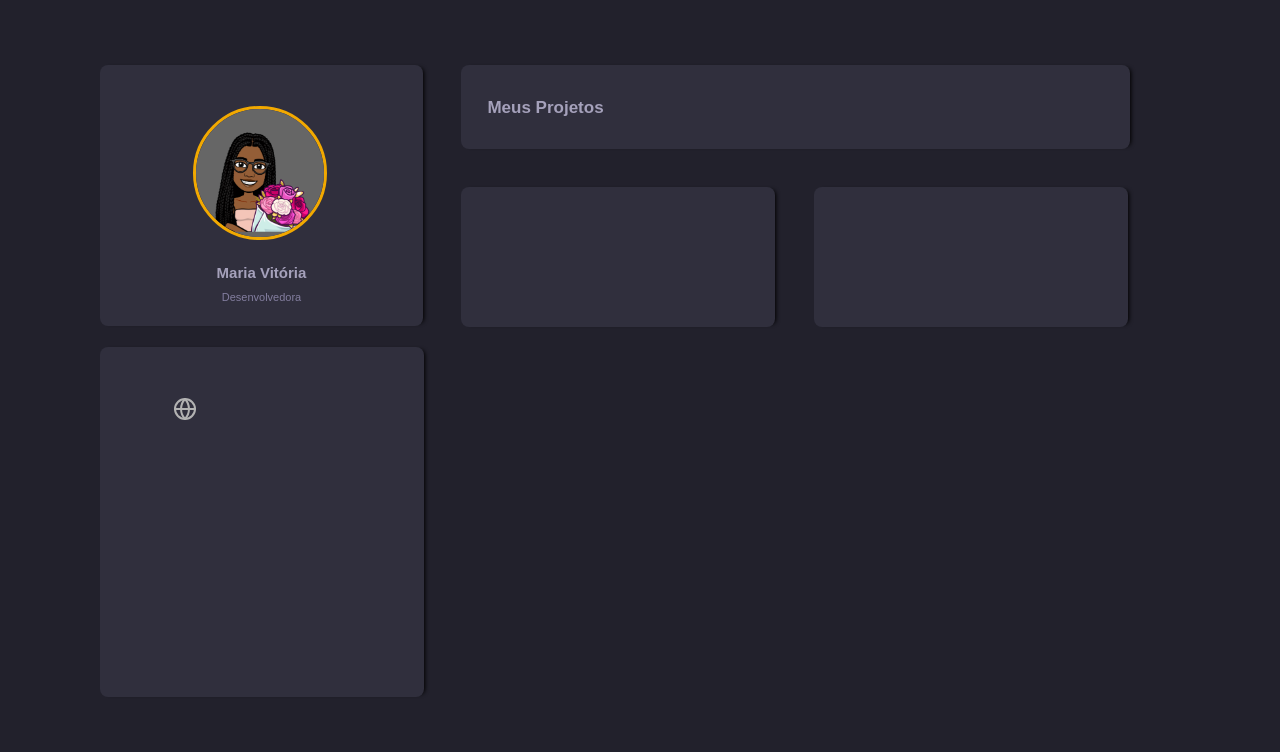
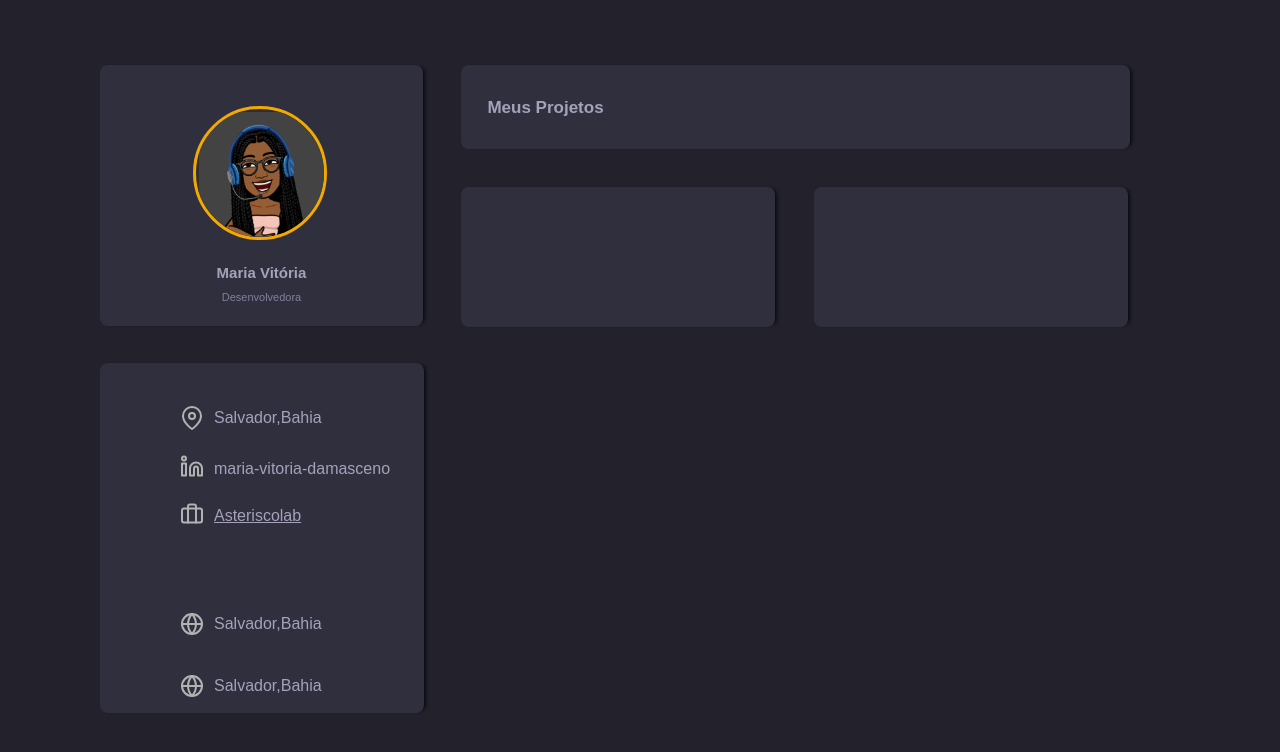
Before and after one commit to Maria-a17/Portifolio-HTML-CSS, a plain HTML site: page index.html in a window 1280 px wide. Drawn offline with Linux system fonts and the light colour scheme.

Commit message:
atualizaçoes

```diff
--- a/index.html
+++ b/index.html
@@ -16,7 +16,7 @@
                 <div class="divmae">
                     <div id="container-a">
 
-                        <img class="perfil" src="assets/perfil2.png" width="128px" , height="128px">
+                        <img id="perfil" src="assets/perfil3.png" width="128px" , height="128px">
                         <h1 class="txt-a">Maria Vitória</h1>
                         <p class="txt-a2">Desenvolvedora</p>
                     </div>
@@ -32,12 +32,35 @@
                 </div>
                 <div class="divmadrasta">
                     <div id=container-e>
-                        <img class="imgicones" src="assets/globe.svg">
+                        <ul class="alinhamentoitens">
+                            <div class="alinha_icons">
+                                <img class="imgicones" src="assets/map-pin.svg">
+                                <p class="txt-global">Salvador,Bahia</p>
+                            </div>
+                            <div id="alinha_icons1">
+                                <img class="imgicones" src="assets/linkedin.svg">
+                                <a class="txt-globalln" href="https://www.linkedin.com/in/maria-vitoria-damasceno-aa81a5213/">maria-vitoria-damasceno </a>
+                            </div>
+                            <div id="alinha_icons2">
+                                <img class="imgicones" src="assets/briefcase.svg">
+                                <a class="txt-globalwork" href="https://asteriscolab.digital/"> Asteriscolab </a>
+                            </div>
+                            <div id="alinha_icons3">
+                                <img class="imgicones" src="assets/globe.svg">
+                                <p class="txt-global">Salvador,Bahia</p>
+                            </div>
+                            <div id="alinha_icons4">
+                                <img class="imgicones" src="assets/globe.svg">
+                                <p class="txt-global">Salvador,Bahia</p>
+                            </div>
+                        </ul>
                     </div>
                 </div>
             </div>
         </div>
+        </div>
     </main>
+    <script src="./portifolio.js"></script>
 </body>
 
 </html>
--- /dev/null
+++ b/portifolio.js
@@ -0,0 +1,13 @@
+const perfil = document.getElementById('perfil');
+
+function troca() {
+    perfil.src = './assets/photo3.png';
+
+}
+
+function troca2() {
+    perfil.src = './assets/perfil3.png';
+}
+
+perfil.addEventListener('mouseover', troca);
+perfil.addEventListener('mouseleave', troca2);
--- a/style.css
+++ b/style.css
@@ -32,7 +32,7 @@ body {
     box-shadow: 4px 0px 4px -3px;
 }
 
-.perfil {
+#perfil {
     border-radius: 50%;
     margin-left: 93px;
     margin-top: 41px;
@@ -119,5 +119,60 @@ body {
 .imgicones {
     margin-top: 50px;
     filter: invert(70%);
-    margin-left: 73px;
+    margin-left: 40px;
 }
+
+.txt-global {
+    font-weight: 530;
+    /* text-align: center; */
+    margin-top: 66px;
+    padding: 10px;
+    font-family: sans-serif;
+    color: #a5a1bb;
+    text-decoration: none;
+}
+
+.txt-globalln {
+    font-weight: 530;
+    /* text-align: center; */
+    margin-top: 55px;
+    padding: 10px;
+    font-family: sans-serif;
+    color: #a5a1bb;
+    text-decoration: none;
+}
+
+.txt-globalwork {
+    font-weight: 530;
+    /* text-align: center; */
+    margin-top: 55px;
+    padding: 10px;
+    font-family: sans-serif;
+    color: #a5a1bb;
+    /*text-decoration: none;*/
+}
+
+.alinha_icons {
+    margin-top: -30px;
+    display: inline-flex;
+}
+
+#alinha_icons1 {
+    margin-top: -62px;
+    display: inline-flex;
+}
+
+#alinha_icons2 {
+    margin-top: -50px;
+    display: inline-flex;
+}
+
+#alinha_icons3 {
+    /*margin-top: -62px;*/
+    display: inline-flex;
+}
+
+#alinha_icons4 {
+    margin-top: -62px;
+    display: inline-flex;
+}
```
Also changed, not shown: assets/perfil3.png (added), assets/photo.jpeg (renamed from assets/photo1633270492.jpeg), assets/photo3.png (added).
